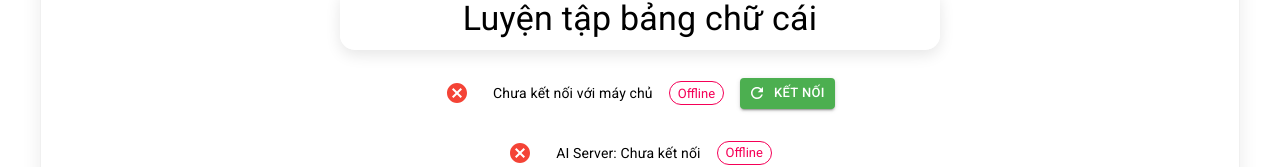
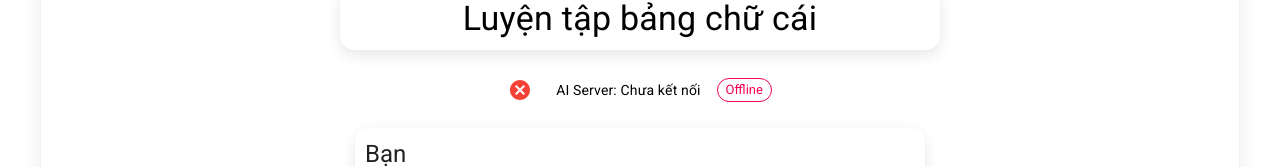
Before and after one commit to huy231102/EDUSEEN_FE, a React (Create React App) app: page /video-call in a window 1280 px wide. Shown: the part 148-315 px from the top of the page. Built offline with nearby package versions, Linux system fonts and the light colour scheme; no server answers.

Commit message:
Hide socketConnectStatus from learnAlphabet

```diff
--- a/src/features/video-call/pages/VideoCallPage/index.jsx
+++ b/src/features/video-call/pages/VideoCallPage/index.jsx
@@ -471,7 +471,6 @@ const VideoCallPage = () => {
                   </AppBar>
 
                   {/* Trạng thái kết nối */}
-                  <ConnectionStatus />
                   <AiConnectionStatus />
 
                   <VideoPlayer
```
